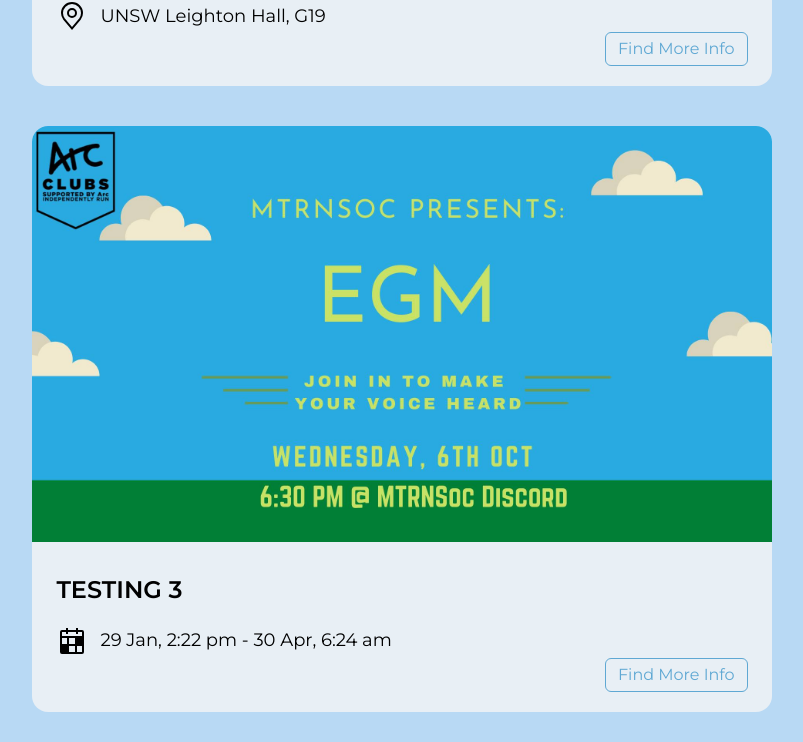
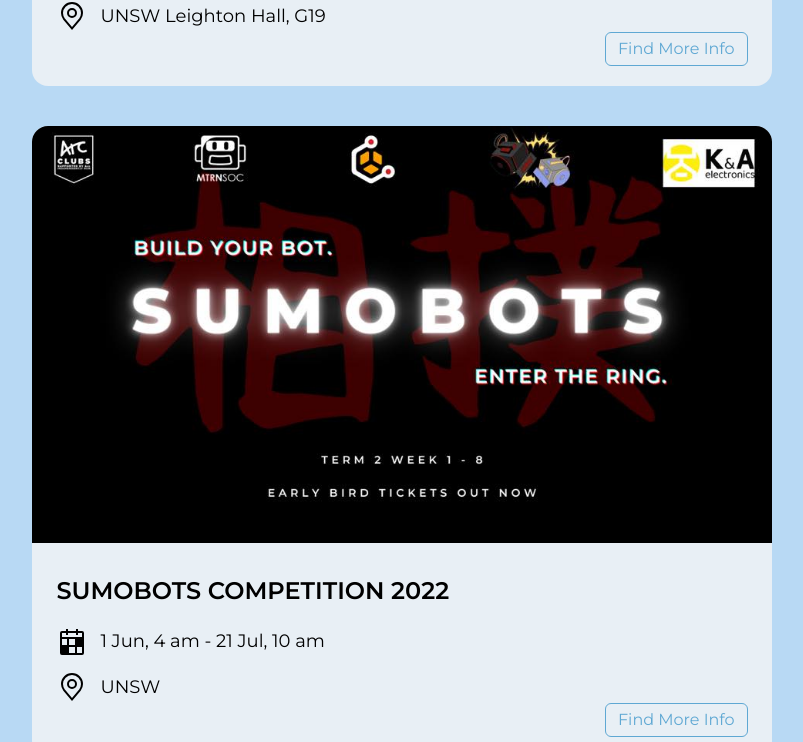
Before and after one commit to UNSW-Mechatronics-Society/mtrnsoc-website, a Next.js app: page /events in a window 1280 px wide. Shown: the part 2816-3558 px from the top of the page, without its empty margins (238-1041 px from the left). Built offline with nearby package versions, Linux system fonts and the light colour scheme; a web font is replaced by a local one.

Commit message:
Add new events sumobots

```diff
--- a/data/eventsData.ts
+++ b/data/eventsData.ts
@@ -375,12 +375,21 @@ const unsortedEventData: eventDetails[] = [
     date: [{ startDate: 1649214000, endDate: 1649221200 }],
   },
   {
+    title: "Sumobots Competition 2022",
+    facebookEventLink: "https://www.facebook.com/events/712053516816592",
+    description: null,
+    imagePath: "/images/events/2022/2022_sumobots.jpg",
+    location: "UNSW",
+    date: [{ startDate: 1654056000, endDate: 1658397600 }],
+  },
+
+  {
     title: "Testing 1",
     facebookEventLink: "https://www.facebook.com/events/434485775100737",
     description: "Testing event 1",
     imagePath: "/images/events/2022/2022_whackathon.jpg",
     location: "",
-    date: [{ startDate: 1643466171, endDate: 1651299872 }],
+    date: [{ startDate: 1672408800, endDate: 1672491540 }],
   },
   {
     title: "Testing 2",
@@ -388,7 +397,7 @@ const unsortedEventData: eventDetails[] = [
     description: "Testing event 2",
     imagePath: "/images/events/2021/2021_study_night.jpg",
     location: "",
-    date: [{ startDate: 1643466171, endDate: 1651299872 }],
+    date: [{ startDate: 1672408800, endDate: 1672491540 }],
   },
   {
     title: "Testing 3",
@@ -396,11 +405,9 @@ const unsortedEventData: eventDetails[] = [
     description: "Testing event 3",
     imagePath: "/images/events/2021/2021_mtrnsoc_egm.jpg",
     location: "",
-    date: [{ startDate: 1643466171, endDate: 1651299872 }],
+    date: [{ startDate: 1672408800, endDate: 1672491540 }],
   },
 ];
-
-type termDate = string;
 
 type termDateInformation = {
   /**
```
Also changed, not shown: public/images/events/2022/2022_sumobots.jpg (added).
